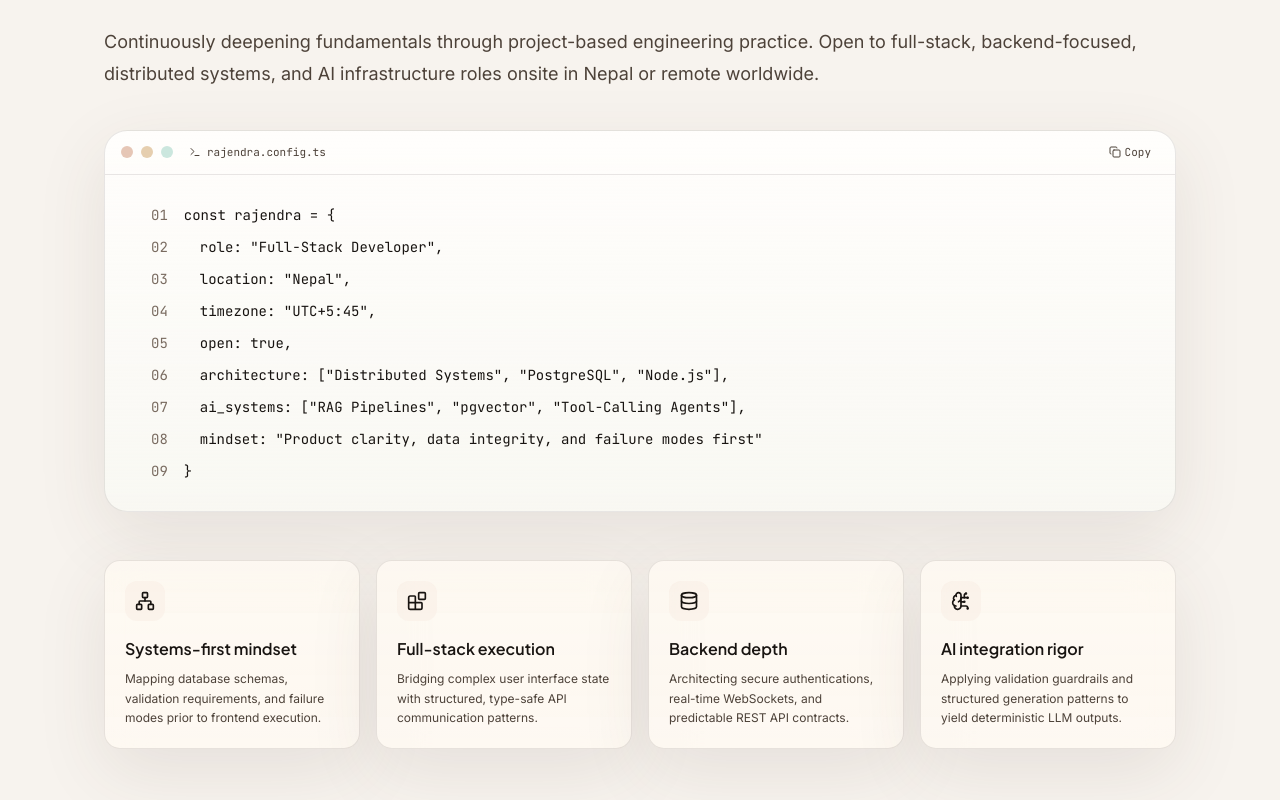
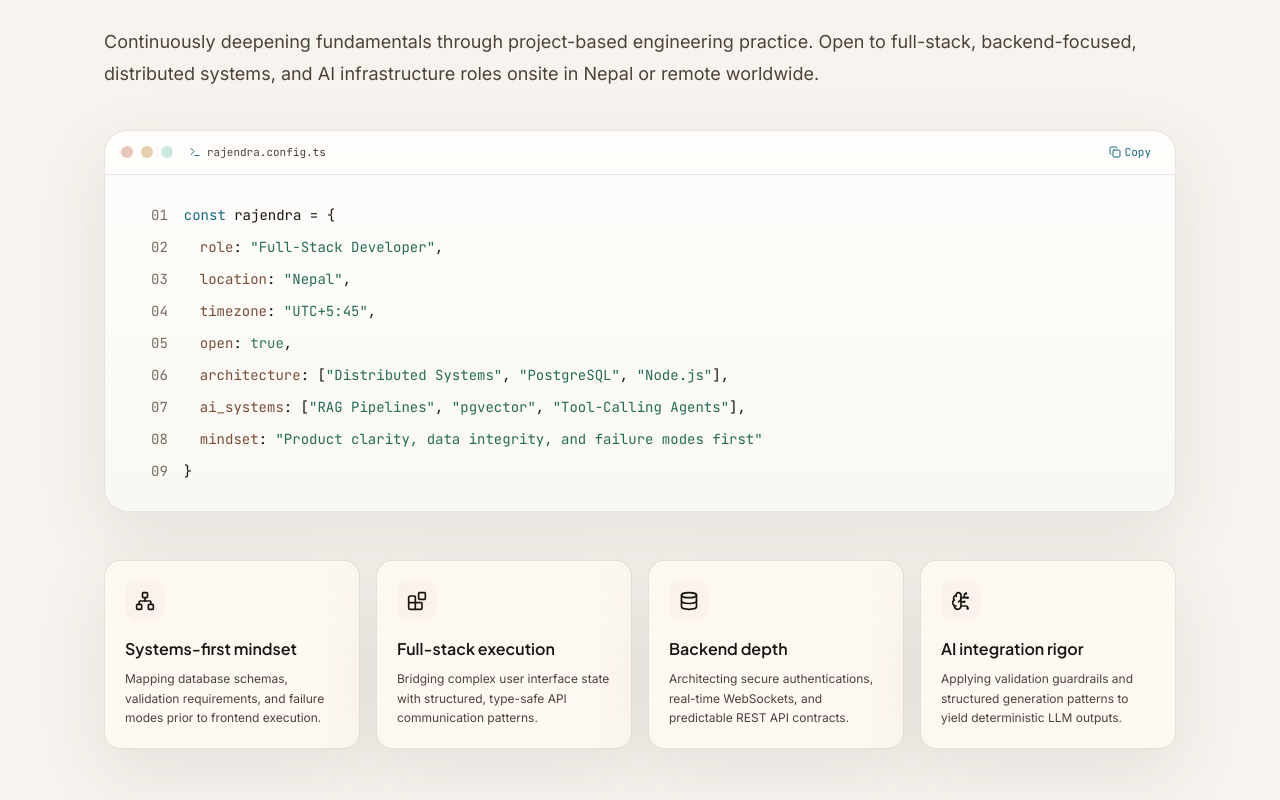
Before and after one commit to rajendrabist07/rajendra-bist, a Next.js app: page / in a window 1280 px wide. Shown: the part 1495-2295 px from the top of the page. Built offline with nearby package versions, Linux system fonts and the light colour scheme.

Commit message:
Fix code preview contrast

```diff
--- a/components/sections/Projects.tsx
+++ b/components/sections/Projects.tsx
@@ -200,7 +200,7 @@ function ProjectVisualCard({
                 transition={{ duration: 0.2 }}
                 className="flex items-center justify-center p-6 font-mono text-xs leading-relaxed text-slate-300"
               >
-                <pre className="overflow-x-auto whitespace-pre text-[--accent-secondary] font-mono">
+                <pre className="project-architecture overflow-x-auto whitespace-pre text-[--accent-secondary] font-mono">
                   {project.terminalContent}
                 </pre>
               </motion.div>
--- a/styles/globals.css
+++ b/styles/globals.css
@@ -303,6 +303,30 @@ pre,
   box-shadow: 0 26px 80px rgba(0, 0, 0, 0.42);
 }
 
+.code-card {
+  color: #edf7f5;
+}
+
+.code-card [class*="accent-primary"] {
+  color: #9ed8e0 !important;
+}
+
+.code-card [class*="accent-secondary"] {
+  color: #f0c6a9 !important;
+}
+
+.code-card [class*="accent-cool"] {
+  color: #bfe2d8 !important;
+}
+
+.code-card [class*="success"] {
+  color: #9ed4bd !important;
+}
+
+.project-architecture {
+  color: #edf7f5 !important;
+}
+
 .project-card {
   background:
     linear-gradient(
@@ -547,6 +571,30 @@ main > section:target::before {
   box-shadow: 0 22px 70px rgba(78, 58, 45, 0.1);
 }
 
+[data-theme="light"] .code-card {
+  color: #233338;
+}
+
+[data-theme="light"] .code-card [class*="accent-primary"] {
+  color: #176b82 !important;
+}
+
+[data-theme="light"] .code-card [class*="accent-secondary"] {
+  color: #7d4d37 !important;
+}
+
+[data-theme="light"] .code-card [class*="accent-cool"] {
+  color: #256c58 !important;
+}
+
+[data-theme="light"] .code-card [class*="success"] {
+  color: #2c765e !important;
+}
+
+[data-theme="light"] .project-architecture {
+  color: #233338 !important;
+}
+
 [data-theme="light"] .project-card,
 [data-theme="light"] .code-card {
   background:
```
